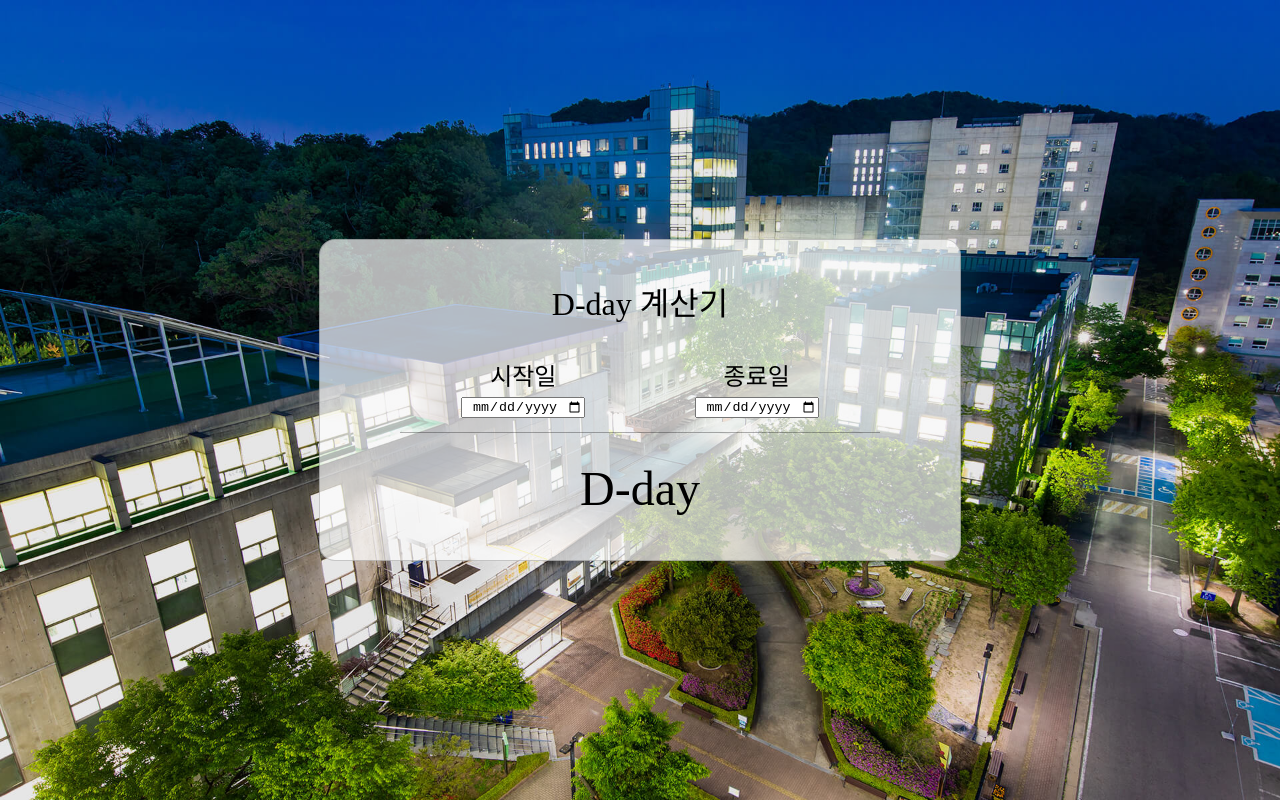
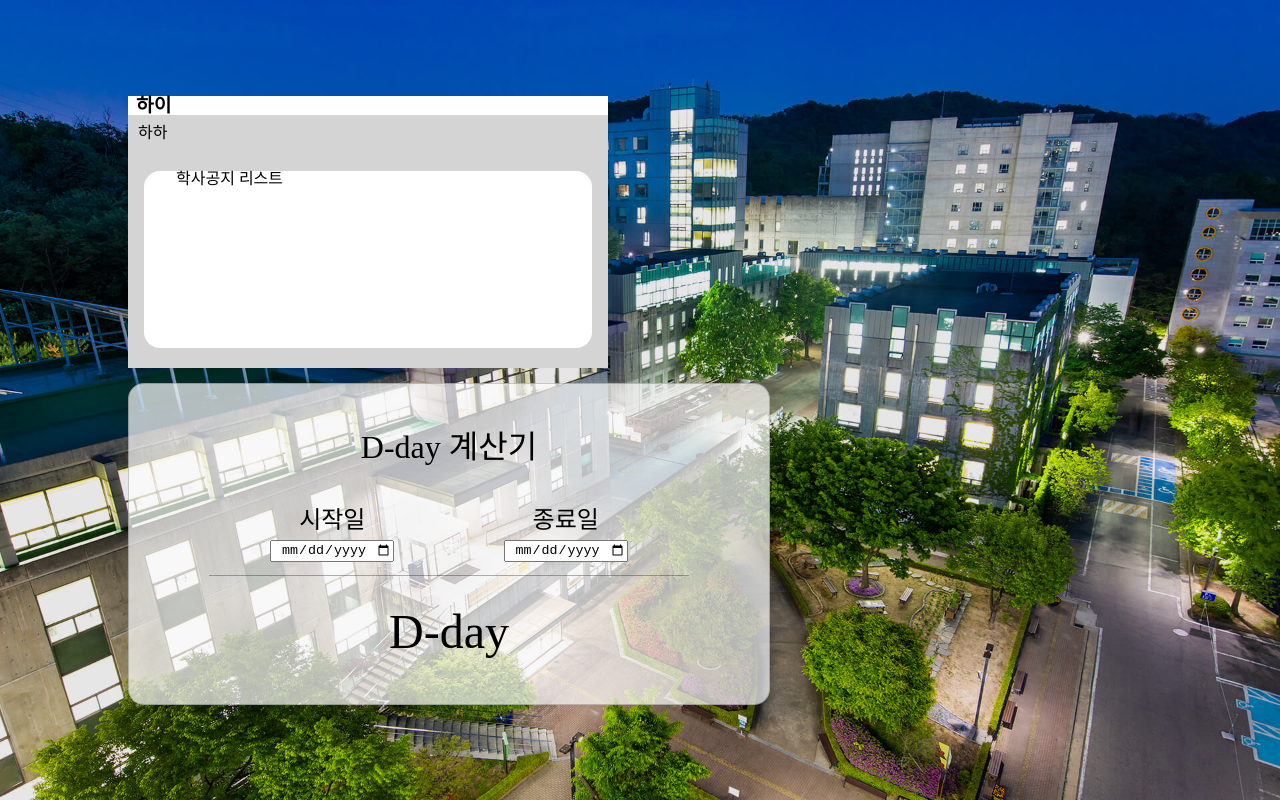
Before and after one commit to skhu-clock/skhu-clock-front, a Next.js app: page / in a window 1280 px wide. Built offline with nearby package versions, Linux system fonts and the light colour scheme.

Commit message:
style:기본 리스트에 들어갈 컴포넌트 추가

```diff
--- /dev/null
+++ b/src/components/BaseItem.tsx
@@ -0,0 +1,53 @@
+import { CSSProperties } from 'react';
+
+export default function BaseItem({
+  title,
+  subtitle,
+  innerContent,
+}: {
+  title: string;
+  subtitle: string;
+  innerContent: React.ReactNode | React.ReactNode[];
+}) {
+  const sectionStyle: CSSProperties = {
+    fontWeight: 'normal',
+    fontStyle: 'normal',
+    width: '480px',
+    display: 'flex',
+    flexDirection: 'column',
+    minHeight: '272px',
+    backgroundColor: '#d4d4d4',
+    color: 'rgb(116, 116, 116);',
+  };
+
+  const h1Style: CSSProperties = {
+    backgroundColor: 'white',
+    color: 'black',
+    fontWeight: '700',
+    fontSize: '1.2rem',
+    paddingLeft: '8px',
+  };
+
+  const h2Style: CSSProperties = {
+    fontSize: '1rem',
+    padding: '10px',
+  };
+
+  const innerContentDiv: CSSProperties = {
+    width: '80%',
+    background: 'white',
+    display: 'flex',
+    margin: '20px auto',
+    padding: '0px 2rem',
+    borderRadius: '1rem',
+    flex: 1,
+  };
+
+  return (
+    <section style={sectionStyle}>
+      <h1 style={h1Style}>{title}</h1>
+      <h2 style={h2Style}>{subtitle}</h2>
+      <div style={innerContentDiv}>{innerContent}</div>
+    </section>
+  );
+}
--- a/src/pages/index.tsx
+++ b/src/pages/index.tsx
@@ -1,9 +1,29 @@
 import DateCalender from '@/components/DDay';
-
+import BaseItem from '@/components/BaseItem';
 export default function Home() {
   return (
-    <>
+    <div
+      style={{
+        display: 'flex',
+        gap: '15px',
+        flexWrap: 'wrap',
+        maxWidth: '80%',
+      }}
+    >
+      <BaseItem
+        title="하이"
+        subtitle="하하"
+        innerContent={
+          <div
+            style={{
+              background: 'white',
+            }}
+          >
+            학사공지 리스트
+          </div>
+        }
+      />
       <DateCalender />
-    </>
+    </div>
   );
 }
```
